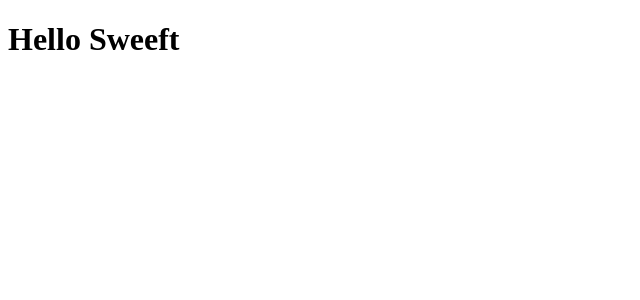
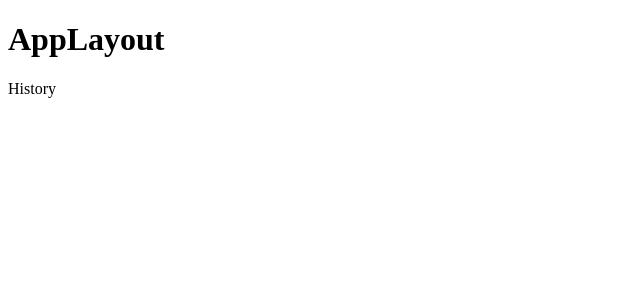
Before and after one commit to Tjanelidze/sweeft-project, a React (Vite) app: page /history in a window 1280 px wide. Shown: the top 300 px of the page, without its empty margins (0-640 px from the left). Built offline with nearby package versions, Linux system fonts and the light colour scheme.

Commit message:
implemented routes, Created PageNotFound and also hook for moving back

```diff
--- a/package.json
+++ b/package.json
@@ -11,7 +11,9 @@
   },
   "dependencies": {
     "react": "^18.2.0",
-    "react-dom": "^18.2.0"
+    "react-dom": "^18.2.0",
+    "react-router-dom": "^6.22.2",
+    "styled-components": "^6.1.8"
   },
   "devDependencies": {
     "@types/react": "^18.2.56",
--- a/src/App.tsx
+++ b/src/App.tsx
@@ -1,8 +1,23 @@
+import { BrowserRouter, Navigate, Route, Routes } from 'react-router-dom';
+
+import AppLayout from './ui/AppLayout';
+import PageNotFound from './pages/PageNotFound';
+import History from './pages/History';
+import Home from './pages/Home.tsx';
+
 function App() {
   return (
-    <>
-      <h1>Hello Sweeft</h1>
-    </>
+    <BrowserRouter>
+      <Routes>
+        <Route element={<AppLayout />}>
+          <Route index element={<Navigate replace to="home" />} />
+          <Route path="home" element={<Home />} />
+          <Route path="history" element={<History />} />
+        </Route>
+
+        <Route path="*" element={<PageNotFound />} />
+      </Routes>
+    </BrowserRouter>
   );
 }
 
--- /dev/null
+++ b/src/hooks/useMoveBack.ts
@@ -0,0 +1,6 @@
+import { useNavigate } from 'react-router-dom';
+
+export function useMoveBack() {
+  const navigate = useNavigate();
+  return () => navigate(-1);
+}
--- /dev/null
+++ b/src/pages/History.tsx
@@ -0,0 +1,3 @@
+export default function History() {
+  return <div>History</div>;
+}
--- /dev/null
+++ b/src/pages/Home.tsx
@@ -0,0 +1,3 @@
+export default function Home() {
+  return <div>Home</div>;
+}
--- /dev/null
+++ b/src/pages/PageNotFound.tsx
@@ -0,0 +1,9 @@
+import { useMoveBack } from '../hooks/useMoveBack';
+
+function PageNotFound() {
+  const moveBack = useMoveBack();
+
+  return <button onClick={moveBack}>&larr; Go back</button>;
+}
+
+export default PageNotFound;
--- /dev/null
+++ b/src/ui/AppLayout.tsx
@@ -0,0 +1,10 @@
+import { Outlet } from 'react-router-dom';
+
+export default function AppLayout() {
+  return (
+    <div>
+      <h1>AppLayout</h1>
+      <Outlet />
+    </div>
+  );
+}
```
Also changed, not shown: 1 other file (tests, documents, lock files or other folders).
